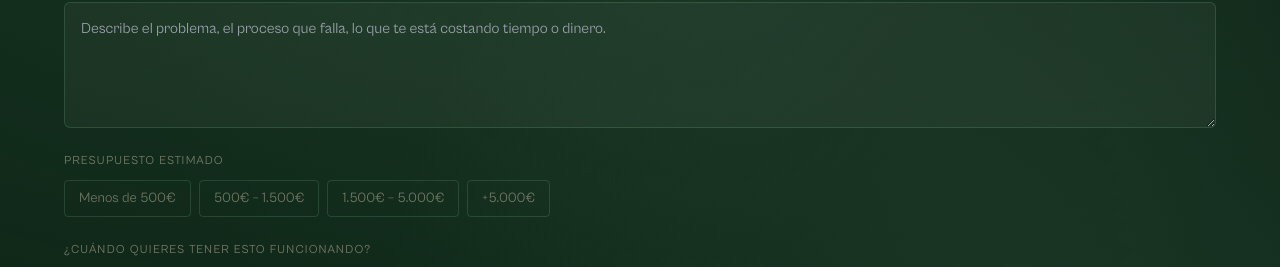
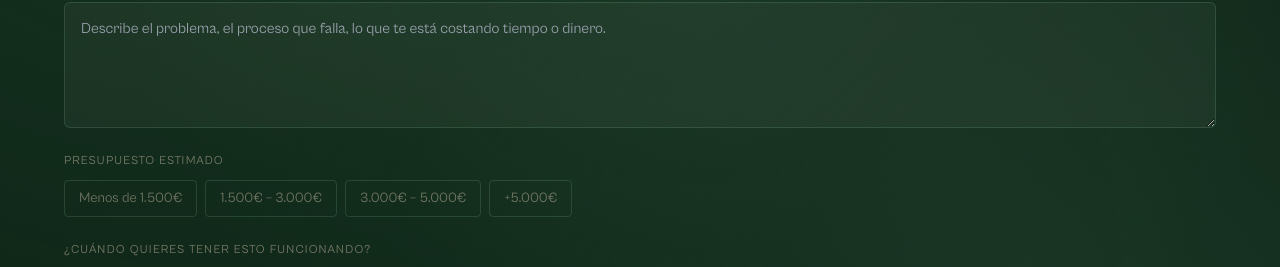
Before and after one commit to gomezrgerman/gomezgerman, a Next.js app: page /contacto in a window 1280 px wide. Shown: the part 1023-1290 px from the top of the page. Built offline with nearby package versions, Linux system fonts and the light colour scheme; no server answers; a web font is replaced by a local one.

Commit message:
fix: update budget ranges in contact form to match service pricing

```diff
--- a/components/sections/ContactForm.tsx
+++ b/components/sections/ContactForm.tsx
@@ -4,7 +4,7 @@ import { useState } from 'react'
 
 type Status = 'idle' | 'loading' | 'success' | 'error'
 
-const PRESUPUESTO_OPTIONS = ['Menos de 500€', '500€ – 1.500€', '1.500€ – 5.000€', '+5.000€']
+const PRESUPUESTO_OPTIONS = ['Menos de 1.500€', '1.500€ – 3.000€', '3.000€ – 5.000€', '+5.000€']
 const TIMING_OPTIONS      = ['Esta semana', 'Este mes', 'Estoy valorándolo todavía']
 
 export default function ContactForm() {
```
